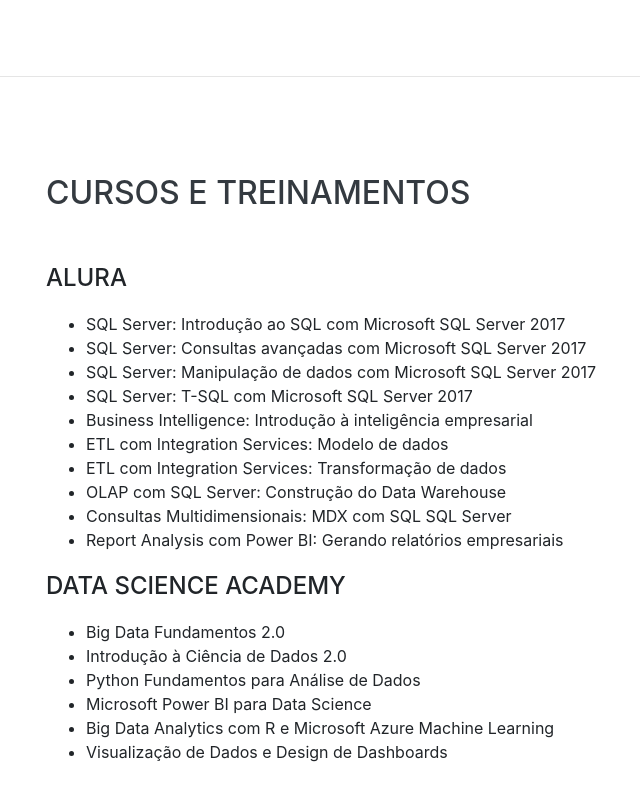
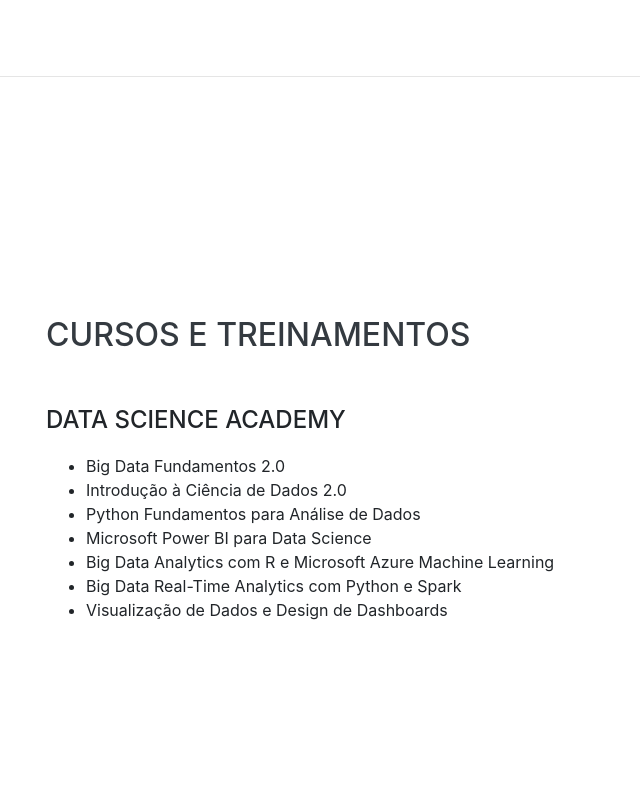
Before and after one commit to JPTiveron/jptiveron.github.io, a website with bundled scripts: page index.html in a window 1280 px wide. Shown: the part 3535-4335 px from the top of the page, without its empty margins (274-914 px from the left). Built offline with nearby package versions, Linux system fonts and the light colour scheme; a web font is replaced by a local one.

Commit message:
Adicionado curso de Python e Spark. Retirados cursos da Alura

```diff
--- a/index.html
+++ b/index.html
@@ -207,35 +207,6 @@
                 <h2 class="mb-5">Habilidades</h2>
 
                 <div class="subheading mb-3">Ferramentas</div>
-                <!-- <ul class="list-inline dev-icons">
-                    <li class="list-inline-item">
-                        <i class="fab fa-html5"></i>
-                    </li>
-                    <li class="list-inline-item">
-                        <i class="fab fa-css3-alt"></i>
-                    </li>
-                    <li class="list-inline-item">
-                        <i class="fab fa-js-square"></i>
-                    </li>
-                    <li class="list-inline-item">
-                        <i class="fab fa-bootstrap"></i>
-                    </li>
-                    <li class="list-inline-item">
-                        <i class="fab fa-react"></i>
-                    </li>
-                    <li class="list-inline-item">
-                        <i class="fab fa-vuejs"></i>
-                    </li>
-                    <li class="list-inline-item">
-                        <i class="fab fa-angular"></i>
-                    </li>
-                    <li class="list-inline-item">
-                        <i class="fab fa-node-js"></i>
-                    </li>
-                    <li class="list-inline-item">
-                        <i class="fab fa-python"></i>
-                    </li>
-                </ul> -->
                     <ul>
                         <li>MS Excel</li>
                         <li>MS Power BI</li>
@@ -244,22 +215,6 @@
                     </ul>
 
                 <div class="subheading mb-3">Linguagens</div>
-                <!-- <ul class="fa-ul mb-0">
-
-                    <li>
-                        <i class="fa-li fa fa-check"></i>
-                        Mobile-First, Responsive Design</li>
-                    <li>
-                        <i class="fa-li fa fa-check"></i>
-                        Cross Browser Testing &amp; Debugging</li>
-                    <li>
-                        <i class="fa-li fa fa-check"></i>
-                        Cross Functional Teams</li>
-                    <li>
-                        <i class="fa-li fa fa-check"></i>
-                        Agile Development &amp; Scrum</li>
-
-                </ul>-->
                     <ul>
                         <li>DAX</li>
                         <li>M</li>
@@ -276,20 +231,6 @@
             <div class="w-100">
                 <h2 class="mb-5">Cursos e Treinamentos</h2>
 
-                <div class="subheading mb-3">Alura</div>
-                    <ul>
-                        <li>SQL Server: Introdução ao SQL com Microsoft SQL Server 2017</li>
-                        <li>SQL Server: Consultas avançadas com Microsoft SQL Server 2017</li>
-                        <li>SQL Server: Manipulação de dados com Microsoft SQL Server 2017</li>
-                        <li>SQL Server: T-SQL com Microsoft SQL Server 2017</li>
-                        <li>Business Intelligence: Introdução à inteligência empresarial</li>
-                        <li>ETL com Integration Services: Modelo de dados</li>
-                        <li>ETL com Integration Services: Transformação de dados</li>
-                        <li>OLAP com SQL Server: Construção do Data Warehouse</li>
-                        <li>Consultas Multidimensionais: MDX com SQL SQL Server</li>
-                        <li>Report Analysis com Power BI: Gerando relatórios empresariais</li>
-                    </ul>
-
                 <div class="subheading mb-3">Data Science Academy</div>
                     <ul>
                         <li>Big Data Fundamentos 2.0</li>
@@ -297,6 +238,7 @@
                         <li>Python Fundamentos para Análise de Dados</li>
                         <li>Microsoft Power BI para Data Science</li>
                         <li>Big Data Analytics com R e Microsoft Azure Machine Learning</li>
+                        <li>Big Data Real-Time Analytics com Python e Spark</li>
                         <li>Visualização de Dados e Design de Dashboards</li>
                     </ul>
             </div>
```
Lines whose indentation alone changed are shown as unchanged.
